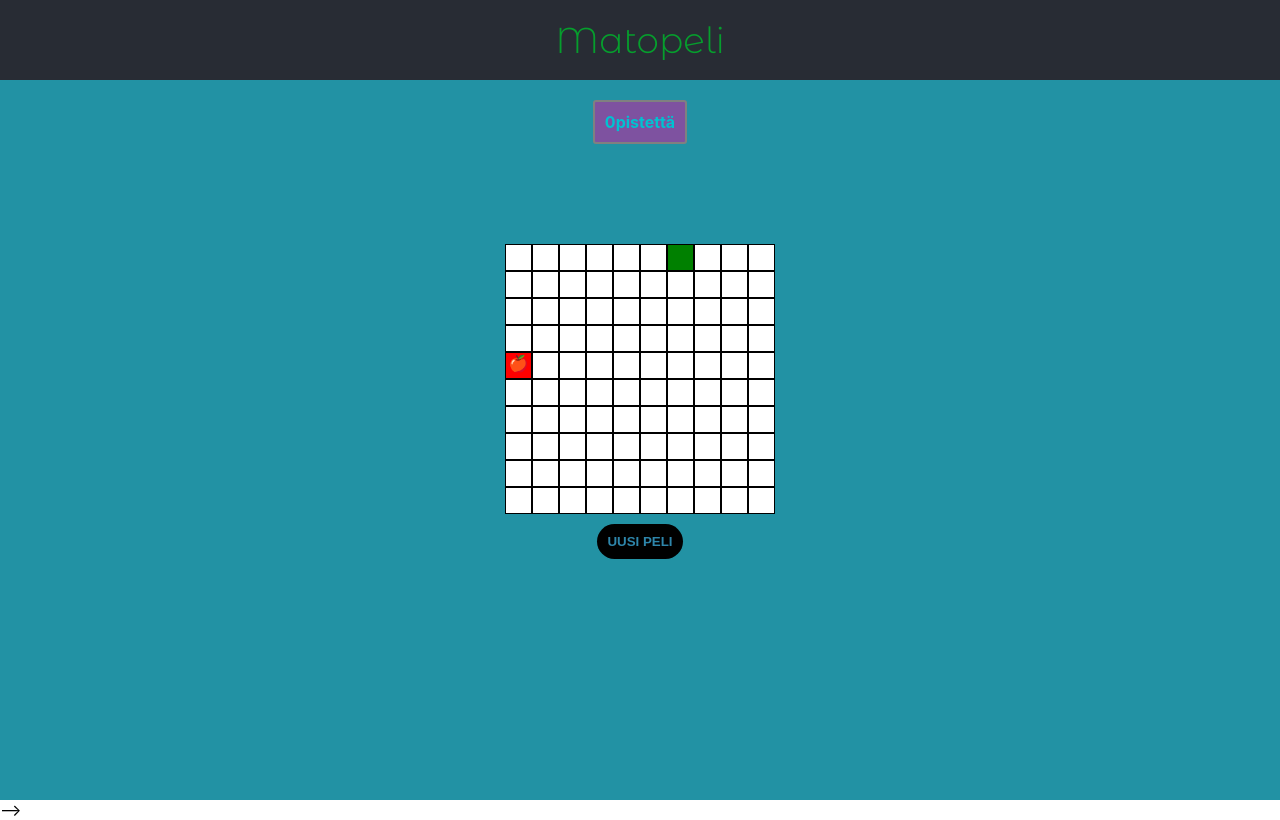
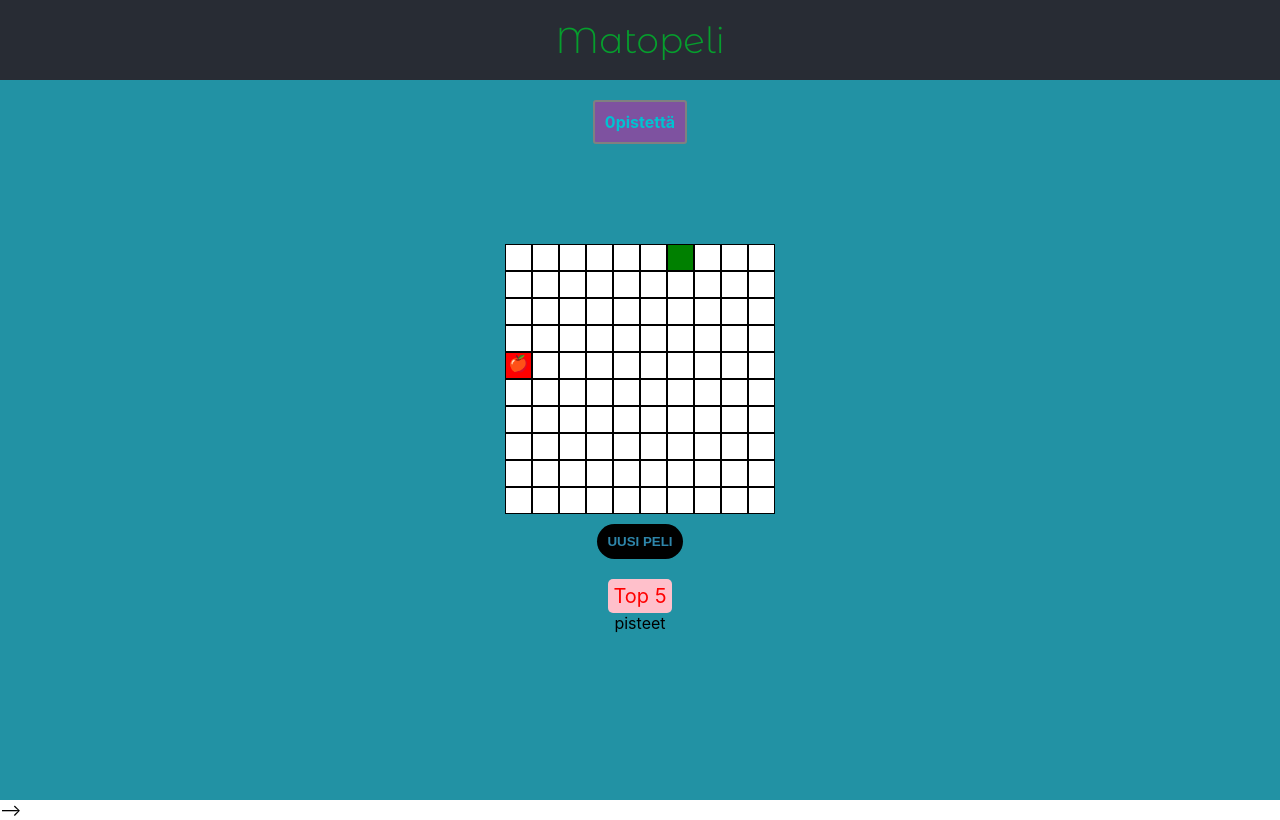
Before and after one commit to 1100010101/kodarit-matopeli-recreation, a React (Create React App) app: page / in a window 1280 px wide. Built offline with nearby package versions, Linux system fonts and the light colour scheme; the HTML template or start-up script is replaced by a standard one.

Commit message:
lisäsin Leaderboard juttuja

```diff
--- a/src/App.js
+++ b/src/App.js
@@ -1,33 +1,19 @@
-import React, {
-  useState
-} from "react";
+import React, {useState} from "react";
 import "./App.css";
 import SnakeBoard from "./SnakeBoard";
 import Points from "./Points";
+import LeaderBoard from "./LeaderBoard";
 
 const App = () => {
   const [points, setPoints] = useState(0);
-  return ( <
-    div className = "App" >
-    <
-    header className = "App-header" > Matopeli < /header> <
-    Points points = {
-      points
-    }
-    /> <
-    SnakeBoard points = {
-      points
-    }
-    setPoints = {
-      setPoints
-    }
-    /> <
-    button onClick = {
-      () => window.location.reload()
-    } > Uusi peli < /button>
-
-    <
-    /div>
+  return (
+    <div className="App">
+      <header className="App-header"> Matopeli </header>{" "}
+      <Points points={points} />{" "}
+      <SnakeBoard points={points} setPoints={setPoints} />{" "}
+      <button onClick={() => window.location.reload()}> Uusi peli </button>
+      <LeaderBoard />
+    </div>
   );
 };
 
--- /dev/null
+++ b/src/LeaderBoard.css
@@ -0,0 +1,11 @@
+.LeaderBoard {
+  margin-top: 20px;
+}
+
+.LeaderBoard-header {
+  padding: 5px;
+  font-size: 20px;
+  background-color: pink;
+  color: red;
+  border-radius: 5px;
+}
--- /dev/null
+++ b/src/LeaderBoard.js
@@ -0,0 +1,28 @@
+import React, {useState} from "react";
+import "./LeaderBoard.css";
+const getSnakePoints = () =>
+  JSON.parse(localStorage.getItem("snake-points")) || [];
+
+const LeaderBoard = () => {
+  const [pointsList, setPointsList] = useState(getSnakePoints());
+
+  window.addEventListener("storage", () => {
+    setPointsList(getSnakePoints());
+  });
+
+  const sortedPointsList = pointsList.sort((a, b) => b - a);
+
+  return (
+    <div className="LeaderBoard">
+      <div className="LeaderBoard-header"> Top 5 </div>
+      <div className="LeaderBoard-points">
+        {pointsList.slice(0, 5).map((points, i) => (
+          <div key={`${points}-${i}`}>{points} pistettä</div>
+        ))}
+        pisteet
+      </div>
+    </div>
+  );
+};
+
+export default LeaderBoard;
--- a/src/SnakeBoard.js
+++ b/src/SnakeBoard.js
@@ -1,15 +1,8 @@
-import React, {
-  useState
-} from "react";
-import {
-  useInterval
-} from "./utils";
+import React, {useState} from "react";
+import {useInterval} from "./utils";
 import "./SnakeBoard.css";
 
-const SnakeBoard = ({
-    points,
-    setPoints
-  }) => {
+const SnakeBoard = ({points, setPoints}) => {
   const height = 10;
   const width = 10;
   var initialRows = [];
@@ -23,26 +16,24 @@
   const randomPosition = () => {
     const position = {
       x: Math.floor(Math.random() * width),
-        y: Math.floor(Math.random() * height),
+      y: Math.floor(Math.random() * height)
     };
     return position;
   };
   const [rows, setRows] = useState(initialRows);
-    const [snake, setSnake] = useState([{
+  const [snake, setSnake] = useState([
+    {
       x: 0,
       y: 0
-    }]);
+    }
+  ]);
   const [direction, setDirection] = useState("right");
-    const [food, setFood] = useState(randomPosition)
+  const [food, setFood] = useState(randomPosition);
   const [intervalId, setIntervalId] = useState();
   const [isGameOver, setisGameOver] = useState(false);
 
-
-
-    const changeDirectionWithKeys = (e) => {
-      const {
-        keyCode
-      } = e;
+  const changeDirectionWithKeys = e => {
+    const {keyCode} = e;
     switch (keyCode) {
       case 37:
         setDirection("left");
@@ -57,26 +48,16 @@
         setDirection("bottom");
         break;
     }
-    }
+  };
   document.addEventListener("keydown", changeDirectionWithKeys);
-    const displayRows = rows.map((row, i) => ( <
-      div className = "Snake-row"
-      key = {
-        i
-      } > {
-        row.map((tile, j) => ( <
-          div className = {
-            `tile ${tile}`
-          }
-          key = {
-            `${i}-${j}`
-          }
-          />
-        ))
-      } <
-      /div>
+  const displayRows = rows.map((row, i) => (
+    <div className="Snake-row" key={i}>
+      {" "}
+      {row.map((tile, j) => (
+        <div className={`tile ${tile}`} key={`${i}-${j}`} />
+      ))}{" "}
+    </div>
   ));
-
 
   const displaySnake = () => {
     const newRows = initialRows;
@@ -87,38 +68,37 @@
     setRows(newRows);
   };
 
-
   const checkGameOver = () => {
     const head = snake[0];
     const body = snake.slice(1, -1);
     return body.find(b => b.x === head.x && b.y === head.y);
-    }
+  };
 
   const moveSnake = () => {
     const newSnake = [];
     switch (direction) {
-        case 'right':
+      case "right":
         newSnake.push({
           x: snake[0].x,
           y: (snake[0].y + 1) % width
         });
         break;
-        case 'left':
+      case "left":
         newSnake.push({
           x: snake[0].x,
           y: (snake[0].y - 1 + width) % width
         });
         break;
-        case 'top':
+      case "top":
         newSnake.push({
           x: (snake[0].x - 1 + height) % height,
           y: snake[0].y
         });
         break;
-        case 'bottom':
+      case "bottom":
         newSnake.push({
           x: (snake[0].x + 1) % height,
-            y: (snake[0].y)
+          y: snake[0].y
         });
         break;
       default:
@@ -128,9 +108,10 @@
     if (checkGameOver()) {
       setisGameOver(true);
       clearInterval(intervalId);
-        const pointsList = JSON.parse(localStorage.getItem('snake-points')) || [];
+      const pointsList = JSON.parse(localStorage.getItem("snake-points")) || [];
       pointsList.push(points);
-        localStorage.setItem('snake-points', JSON.stringify(pointsList));
+      localStorage.setItem("snake-points", JSON.stringify(pointsList));
+      window.dispatchEvent(new Event("storage"));
     }
     // Lisätään madolle jaka askeleella uusi pala
     //joka poistetaan jos amto ei saa tällä askeleella ruokaa
@@ -143,20 +124,19 @@
       setFood(randomPosition);
       setPoints(points + 1);
     } else {
-        newSnake.pop()
+      newSnake.pop();
     }
     setSnake(newSnake);
     displaySnake();
   };
 
   useInterval(moveSnake, 200, setIntervalId);
-    return ( < div className = "Snake-board" > {
-        displayRows
-      }
-
-      {
-        isGameOver && < div className = "Game-over" > Game over! < /div>} < /
-        div >
+  return (
+    <div className="Snake-board">
+      {" "}
+      {displayRows}
+      {isGameOver && <div className="Game-over"> Game over! </div>}{" "}
+    </div>
   );
 };
 
```
Also changed, not shown: 1 other file (tests, documents, lock files or other folders). Lines whose indentation alone changed are shown as unchanged.
